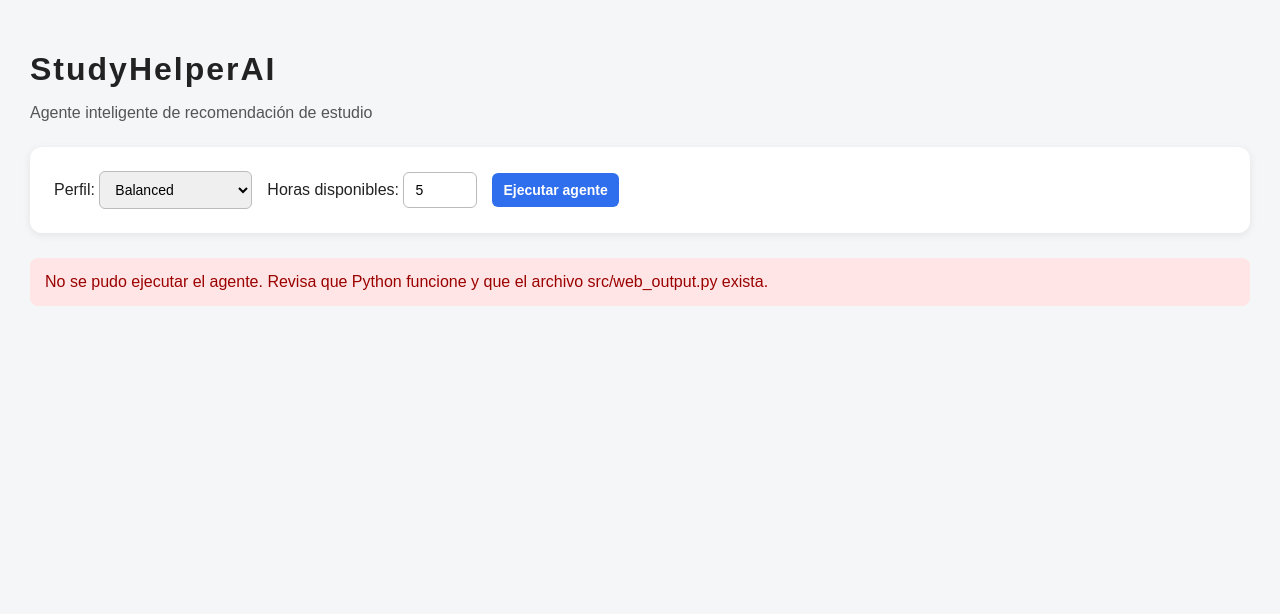
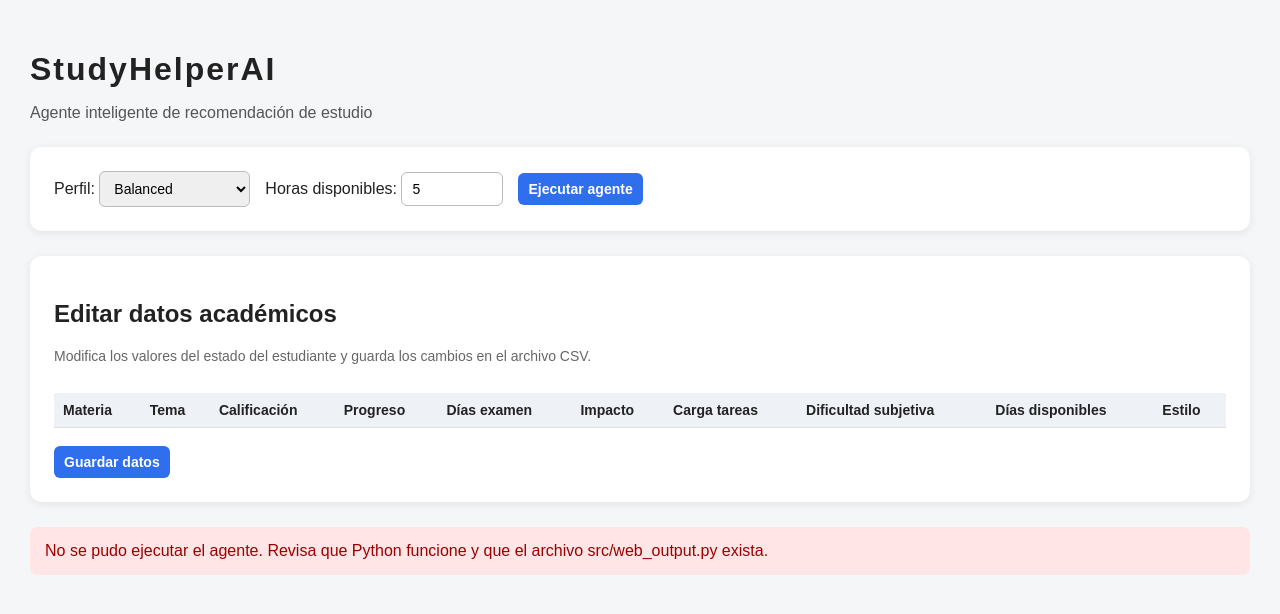
Before and after one commit to xJosegamerx47/StudyHelperAI, a PHP site: page / in a window 1280 px wide. Shown: the top 614 px of the page. Run offline with PHP 8.4, Linux system fonts and the light colour scheme; lists and menus that the app fills with data are empty.

Commit message:
Improve PHP web interface with editable academic data

```diff
--- a/data/student_data.csv
+++ b/data/student_data.csv
@@ -3,4 +3,4 @@ Bases de Datos Avanzadas,Consultas OQL y objetos,68,55,4,0.80,3,0.70,3,practice
 Graficacion y Videojuegos,Shaders y transformaciones,72,60,3,0.85,2,0.65,2,visual
 Redes y Telecomunicaciones,Modelo OSI y direccionamiento IP,64,45,2,0.90,4,0.85,2,practice
 Sistemas Operativos,Procesos e hilos,70,50,5,0.75,3,0.75,4,reading
-Inteligencia Artificial,Agentes inteligentes y heuristicas,82,70,6,0.70,2,0.60,5,practice
+Inteligencia Artificial,Agentes inteligentes y heuristicas,82,70,6,0.70,2,0.60,5,practicepython src\main.py
--- a/web/index.php
+++ b/web/index.php
@@ -1,24 +1,33 @@
 <?php
-$profile = $_GET["profile"] ?? "balanced";
-$hours = $_GET["hours"] ?? "5";
-
-$allowedProfiles = ["balanced", "urgent", "low_performance"];
-
-if (!in_array($profile, $allowedProfiles)) {
-    $profile = "balanced";
-}
-
-if (!is_numeric($hours) || intval($hours) <= 0) {
-    $hours = "5";
-}
-
 $projectRoot = dirname(__DIR__);
+$csvPath = $projectRoot . DIRECTORY_SEPARATOR . "data" . DIRECTORY_SEPARATOR . "student_data.csv";
 $pythonScript = $projectRoot . DIRECTORY_SEPARATOR . "src" . DIRECTORY_SEPARATOR . "web_output.py";
 
-$command = "python " . escapeshellarg($pythonScript) . " " . escapeshellarg($profile) . " " . escapeshellarg($hours);
-$jsonOutput = shell_exec($command);
+$fields = [
+    "subject",
+    "topic",
+    "grade",
+    "progress",
+    "days_to_exam",
+    "impact",
+    "task_load",
+    "subjective_difficulty",
+    "available_days",
+    "learning_style"
+];
 
-$data = json_decode($jsonOutput, true);
+$fieldLabels = [
+    "subject" => "Materia",
+    "topic" => "Tema",
+    "grade" => "Calificación",
+    "progress" => "Progreso",
+    "days_to_exam" => "Días examen",
+    "impact" => "Impacto",
+    "task_load" => "Carga tareas",
+    "subjective_difficulty" => "Dificultad subjetiva",
+    "available_days" => "Días disponibles",
+    "learning_style" => "Estilo"
+];
 
 function safe($value) {
     return htmlspecialchars((string)$value, ENT_QUOTES, "UTF-8");
@@ -34,10 +43,7 @@ function formatPercent($value) {
 
 function formatHours($hours) {
     $hours = (int)$hours;
-    if ($hours === 1) {
-        return "1 hora";
-    }
-    return $hours . " horas";
+    return $hours === 1 ? "1 hora" : $hours . " horas";
 }
 
 function profileLabel($profile) {
@@ -46,7 +52,6 @@ function profileLabel($profile) {
         "urgent" => "Urgent",
         "low_performance" => "Low performance"
     ];
-
     return $labels[$profile] ?? $profile;
 }
 
@@ -58,7 +63,6 @@ function factorLabel($factor) {
         "task_load" => "Carga de tareas",
         "subjective_difficulty" => "Dificultad subjetiva"
     ];
-
     return $labels[$factor] ?? $factor;
 }
 
@@ -68,9 +72,94 @@ function styleLabel($style) {
         "visual" => "Visual",
         "reading" => "Lectura"
     ];
-
     return $labels[$style] ?? $style;
 }
+
+function readCsvData($csvPath) {
+    $rows = [];
+
+    if (!file_exists($csvPath)) {
+        return $rows;
+    }
+
+    $file = fopen($csvPath, "r");
+    $headers = fgetcsv($file);
+
+    while (($data = fgetcsv($file)) !== false) {
+        $row = [];
+        foreach ($headers as $index => $header) {
+            $row[$header] = $data[$index] ?? "";
+        }
+        $rows[] = $row;
+    }
+
+    fclose($file);
+    return $rows;
+}
+
+function writeCsvData($csvPath, $rows, $fields) {
+    $file = fopen($csvPath, "w");
+
+    fputcsv($file, $fields);
+
+    foreach ($rows as $row) {
+        $line = [];
+        foreach ($fields as $field) {
+            $line[] = $row[$field] ?? "";
+        }
+        fputcsv($file, $line);
+    }
+
+    fclose($file);
+}
+
+$profile = $_GET["profile"] ?? "balanced";
+$hours = $_GET["hours"] ?? "5";
+$message = "";
+
+$allowedProfiles = ["balanced", "urgent", "low_performance"];
+
+if (!in_array($profile, $allowedProfiles)) {
+    $profile = "balanced";
+}
+
+if (!is_numeric($hours) || intval($hours) <= 0) {
+    $hours = "5";
+}
+
+if ($_SERVER["REQUEST_METHOD"] === "POST" && isset($_POST["save_data"])) {
+    $newRows = [];
+
+    if (isset($_POST["rows"]) && is_array($_POST["rows"])) {
+        foreach ($_POST["rows"] as $row) {
+            if (trim($row["subject"] ?? "") === "" || trim($row["topic"] ?? "") === "") {
+                continue;
+            }
+
+            $newRows[] = [
+                "subject" => $row["subject"] ?? "",
+                "topic" => $row["topic"] ?? "",
+                "grade" => $row["grade"] ?? "0",
+                "progress" => $row["progress"] ?? "0",
+                "days_to_exam" => $row["days_to_exam"] ?? "1",
+                "impact" => $row["impact"] ?? "0",
+                "task_load" => $row["task_load"] ?? "1",
+                "subjective_difficulty" => $row["subjective_difficulty"] ?? "0",
+                "available_days" => $row["available_days"] ?? "1",
+                "learning_style" => $row["learning_style"] ?? "practice"
+            ];
+        }
+    }
+
+    writeCsvData($csvPath, $newRows, $fields);
+    $message = "Datos guardados correctamente en data/student_data.csv";
+}
+
+$csvRows = readCsvData($csvPath);
+
+$command = "python " . escapeshellarg($pythonScript) . " " . escapeshellarg($profile) . " " . escapeshellarg($hours);
+$jsonOutput = shell_exec($command);
+$data = json_decode($jsonOutput, true);
 ?>
 
 <!DOCTYPE html>
@@ -88,17 +177,13 @@ function styleLabel($style) {
         }
 
         .container {
-            max-width: 1250px;
+            max-width: 1300px;
             margin: auto;
         }
 
         h1 {
             margin-bottom: 5px;
             letter-spacing: 2px;
-        }
-
-        h2 {
-            margin-top: 0;
         }
 
         .subtitle {
@@ -123,12 +208,46 @@ function styleLabel($style) {
 
         th, td {
             border-bottom: 1px solid #ddd;
-            padding: 10px;
+            padding: 9px;
             text-align: left;
         }
 
         th {
             background: #eef2f7;
+        }
+
+        input, select, button {
+            padding: 8px 10px;
+            border-radius: 6px;
+            border: 1px solid #bbb;
+            font-size: 14px;
+        }
+
+        input[type="number"] {
+            width: 80px;
+        }
+
+        .wide-input {
+            width: 190px;
+        }
+
+        button {
+            background: #2f6fed;
+            color: white;
+            border: none;
+            cursor: pointer;
+            font-weight: bold;
+        }
+
+        button:hover {
+            background: #1f55c9;
+        }
+
+        .controls {
+            display: flex;
+            gap: 15px;
+            align-items: center;
+            flex-wrap: wrap;
         }
 
         .badge {
@@ -162,34 +281,12 @@ function styleLabel($style) {
             border-radius: 8px;
         }
 
-        .plan-item h3 {
-            margin-top: 0;
-        }
-
-        .controls {
-            display: flex;
-            gap: 15px;
-            align-items: center;
-            flex-wrap: wrap;
-        }
-
-        select, input, button {
-            padding: 9px 11px;
-            border-radius: 6px;
-            border: 1px solid #bbb;
-            font-size: 14px;
-        }
-
-        button {
-            background: #2f6fed;
-            color: white;
-            border: none;
-            cursor: pointer;
-            font-weight: bold;
-        }
-
-        button:hover {
-            background: #1f55c9;
+        .success {
+            background: #e2f3e8;
+            color: #146c2e;
+            padding: 12px;
+            border-radius: 8px;
+            margin-bottom: 15px;
         }
 
         .error {
@@ -199,22 +296,13 @@ function styleLabel($style) {
             border-radius: 8px;
         }
 
-        .grid {
-            display: grid;
-            grid-template-columns: 1fr 1fr;
-            gap: 25px;
-        }
-
-        @media (max-width: 900px) {
-            .grid {
-                grid-template-columns: 1fr;
-            }
-        }
-
         .small-note {
             color: #666;
             font-size: 14px;
-            margin-top: 8px;
+        }
+
+        .table-wrapper {
+            overflow-x: auto;
         }
     </style>
 </head>
@@ -244,6 +332,53 @@ function styleLabel($style) {
         </form>
     </div>
 
+    <div class="card">
+        <h2>Editar datos académicos</h2>
+        <p class="small-note">
+            Modifica los valores del estado del estudiante y guarda los cambios en el archivo CSV.
+        </p>
+
+        <?php if ($message !== ""): ?>
+            <div class="success"><?php echo safe($message); ?></div>
+        <?php endif; ?>
+
+        <form method="POST">
+            <div class="table-wrapper">
+                <table>
+                    <tr>
+                        <?php foreach ($fields as $field): ?>
+                            <th><?php echo safe($fieldLabels[$field]); ?></th>
+                        <?php endforeach; ?>
+                    </tr>
+
+                    <?php foreach ($csvRows as $index => $row): ?>
+                        <tr>
+                            <td><input class="wide-input" name="rows[<?php echo $index; ?>][subject]" value="<?php echo safe($row["subject"]); ?>"></td>
+                            <td><input class="wide-input" name="rows[<?php echo $index; ?>][topic]" value="<?php echo safe($row["topic"]); ?>"></td>
+                            <td><input type="number" name="rows[<?php echo $index; ?>][grade]" value="<?php echo safe($row["grade"]); ?>" min="0" max="100"></td>
+                            <td><input type="number" name="rows[<?php echo $index; ?>][progress]" value="<?php echo safe($row["progress"]); ?>" min="0" max="100"></td>
+                            <td><input type="number" name="rows[<?php echo $index; ?>][days_to_exam]" value="<?php echo safe($row["days_to_exam"]); ?>" min="1"></td>
+                            <td><input type="number" step="0.01" name="rows[<?php echo $index; ?>][impact]" value="<?php echo safe($row["impact"]); ?>" min="0" max="1"></td>
+                            <td><input type="number" name="rows[<?php echo $index; ?>][task_load]" value="<?php echo safe($row["task_load"]); ?>" min="1" max="5"></td>
+                            <td><input type="number" step="0.01" name="rows[<?php echo $index; ?>][subjective_difficulty]" value="<?php echo safe($row["subjective_difficulty"]); ?>" min="0" max="1"></td>
+                            <td><input type="number" name="rows[<?php echo $index; ?>][available_days]" value="<?php echo safe($row["available_days"]); ?>" min="1"></td>
+                            <td>
+                                <select name="rows[<?php echo $index; ?>][learning_style]">
+                                    <option value="practice" <?php if ($row["learning_style"] === "practice") echo "selected"; ?>>Práctica</option>
+                                    <option value="visual" <?php if ($row["learning_style"] === "visual") echo "selected"; ?>>Visual</option>
+                                    <option value="reading" <?php if ($row["learning_style"] === "reading") echo "selected"; ?>>Lectura</option>
+                                </select>
+                            </td>
+                        </tr>
+                    <?php endforeach; ?>
+                </table>
+            </div>
+
+            <br>
+            <button type="submit" name="save_data" value="1">Guardar datos</button>
+        </form>
+    </div>
+
     <?php if (!$data): ?>
         <div class="error">
             No se pudo ejecutar el agente. Revisa que Python funcione y que el archivo src/web_output.py exista.
@@ -266,10 +401,6 @@ function styleLabel($style) {
                     </tr>
                 <?php endforeach; ?>
             </table>
-
-            <p class="small-note">
-                El perfil cambia los pesos usados por el agente para priorizar dificultad, impacto, urgencia, carga de tareas y dificultad subjetiva.
-            </p>
         </div>
 
         <div class="card">
```
